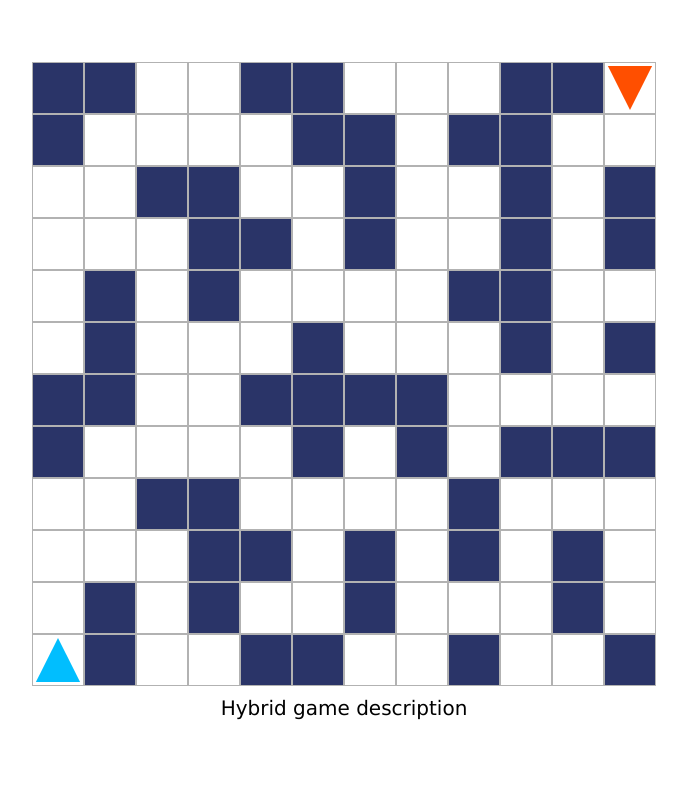
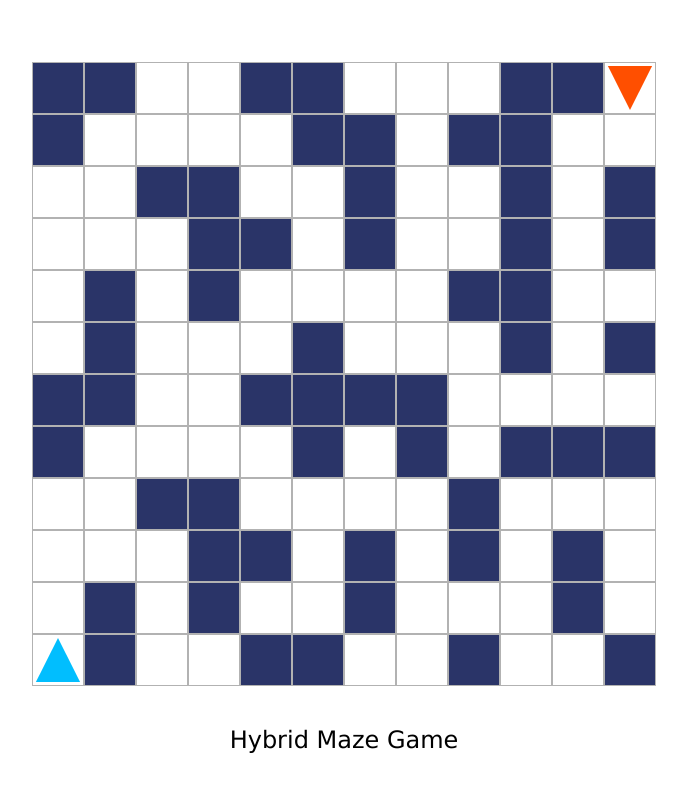
Before and after one commit to btrajkovichybrid/the-maze-vanillajs, a plain HTML site: page index.html in a window 1280 px wide. Shown: the part 128-920 px from the top of the page, without its empty margins (296-983 px from the left). Before the commit the page ends 888 px from the top, so only its background shows below. Drawn offline with Linux system fonts and the light colour scheme.

Commit message:
add fix for quiz and style for text

```diff
--- a/css/style.css
+++ b/css/style.css
@@ -121,6 +121,18 @@ body.wrong {
   --hue: var(--hue-wrong);
 }
 
+.instructions{
+  display: flex;
+  justify-content: center;
+  margin: 10px auto;
+  padding: 20px;
+}
+
+.instructions p{
+  font-size: 24px;
+}
+
+
 /* Quiz style */
 .container {
   width: 800px;
--- a/index.html
+++ b/index.html
@@ -32,9 +32,12 @@
         </div>
 
         <!-- Instructions -->
-        <p id="text-1" class="text">
-            Hybrid game description
-        </p>
+        <div class="instructions">
+            <p id="text-1" class="text">
+                Hybrid Maze Game
+            </p>
+        </div>
+
     </div>
 
     <!-- Controls -->
--- a/js/script.js
+++ b/js/script.js
@@ -209,14 +209,18 @@ Game.prototype.updateHoriz = function (sprite) {
 Game.prototype.checkGoal = function (instrux_msg, goal_msg) {
   let body = document.querySelector("body");
   let txt = this.el.querySelector(".text");
+  let quizContainer = document.getElementById("quiz-container");
+  console.log(quizContainer);
   if (this.player.y == this.goal.y && this.player.x == this.goal.x) {
     // add success class to the body
     startQuiz();
     body.className = "success";
-    // debugger;
+    quizContainer.classList.remove("hide");
   } else {
     // remove success class from body
     body.className = "";
+    // quizContainer.classList.add("hide");
+    quizContainer.classList.remove("show");
   }
 };
 
```
